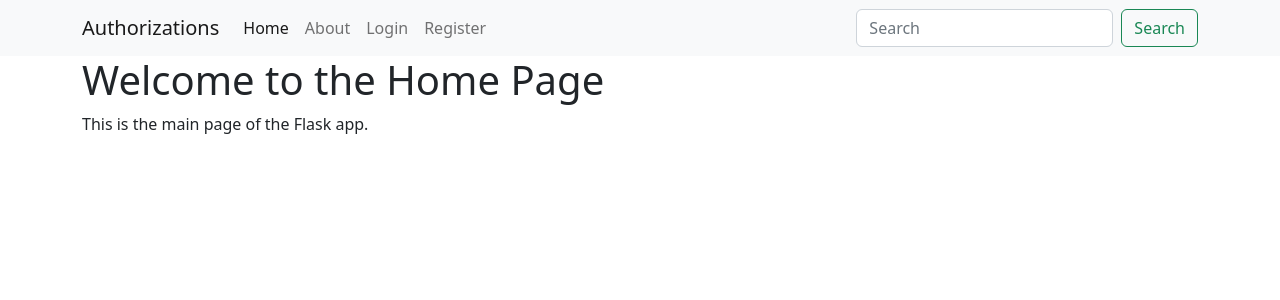
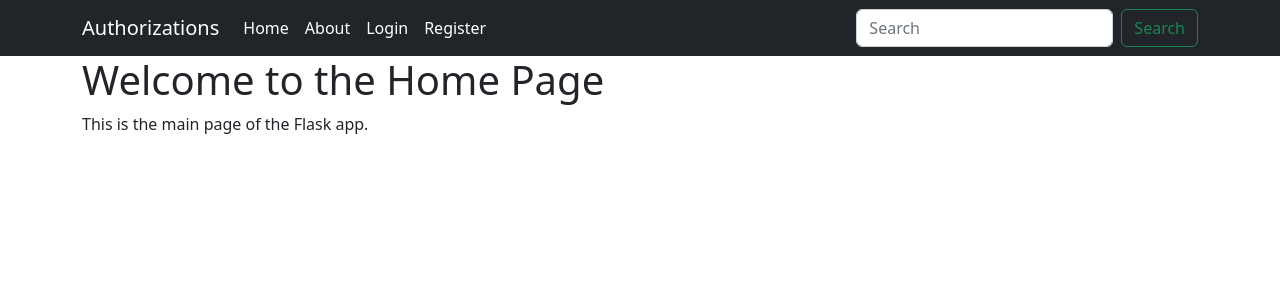
Before and after one commit to RustamovAkrom/FlaskAppAuthentifikation, a Flask app: page / in a window 1280 px wide. Shown: the top 300 px of the page. Run offline with Flask 3, Linux system fonts and the light colour scheme.

Commit message:
update color sidebar in template on dark

```diff
--- a/app/templates/base.html
+++ b/app/templates/base.html
@@ -7,34 +7,34 @@
     <link rel="stylesheet" href="https://cdn.jsdelivr.net/npm/bootstrap@5.2.3/dist/css/bootstrap.min.css">
 </head>
 <body>
-    <nav class="navbar navbar-expand-lg bg-light">
+    <nav class="navbar navbar-expand-lg bg-dark">
         <div class="container">
-          <a class="navbar-brand" href="{{ url_for('main.index') }}">Authorizations</a>
+          <a class="navbar-brand" href="{{ url_for('main.index') }}" style="color: white;">Authorizations</a>
           <button class="navbar-toggler" type="button" data-bs-toggle="collapse" data-bs-target="#navbarSupportedContent" aria-controls="navbarSupportedContent" aria-expanded="false" aria-label="Toggle navigation">
-            <span class="navbar-toggler-icon"></span>
+            <span class="navbar-toggler-icon bg-white"></span>
           </button>
           <div class="collapse navbar-collapse" id="navbarSupportedContent">
             <ul class="navbar-nav me-auto mb-2 mb-lg-0">
               <li class="nav-item">
-                <a class="nav-link active" aria-current="page" href="{{ url_for('main.index') }}">Home</a>
+                <a class="nav-link active" aria-current="page" href="{{ url_for('main.index') }}" style="color: white;">Home</a>
               </li>
 
               <li class="nav-item">
-                <a class="nav-link" href="{{ url_for('main.about') }}">About</a>
+                <a class="nav-link" href="{{ url_for('main.about') }}" style="color: white;">About</a>
               </li>
               {% if current_user.is_authenticated %}
                 <li class="nav-item">
-                    <a class="nav-link" href="{{ url_for('main.profile') }}">{{ current_user.username }}</a>
+                    <a class="nav-link" href="{{ url_for('main.profile') }}" style="color: white;">{{ current_user.username }}</a>
                 </li>
                 <li class="nav-item">
-                    <a class="nav-link" href="{{ url_for('main.logout') }}">Logout</a>
+                    <a class="nav-link" href="{{ url_for('main.logout') }}" style="color: white;">Logout</a>
                 </li>
               {% else %}
                 <li class="nav-item">
-                    <a class="nav-link" href="{{ url_for('main.login') }}">Login</a>
+                    <a class="nav-link" href="{{ url_for('main.login') }}" style="color: white;">Login</a>
                 </li>
                 <li class="nav-item">
-                    <a class="nav-link" href="{{ url_for('main.register') }}">Register</a>
+                    <a class="nav-link" href="{{ url_for('main.register') }}" style="color: white;">Register</a>
                 </li>
               {% endif %}
             </ul>
```
Also changed, not shown: config.py (+5 -3 lines).
